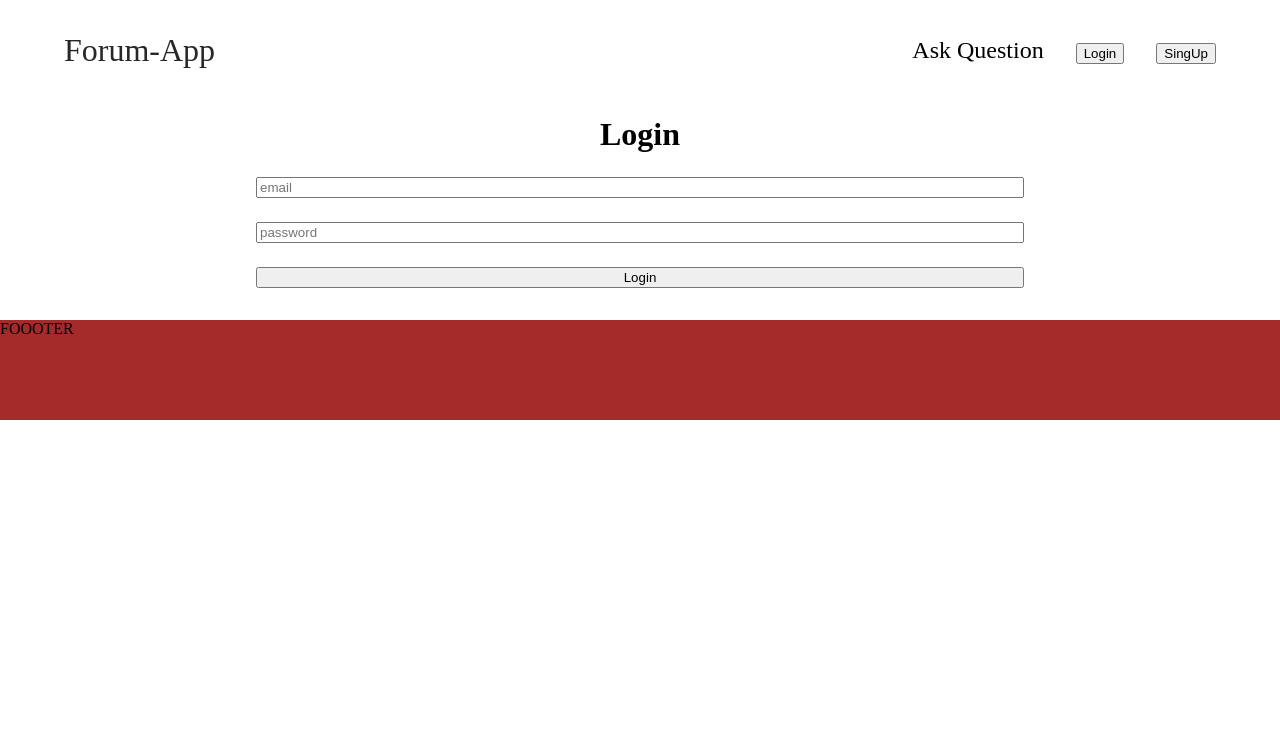
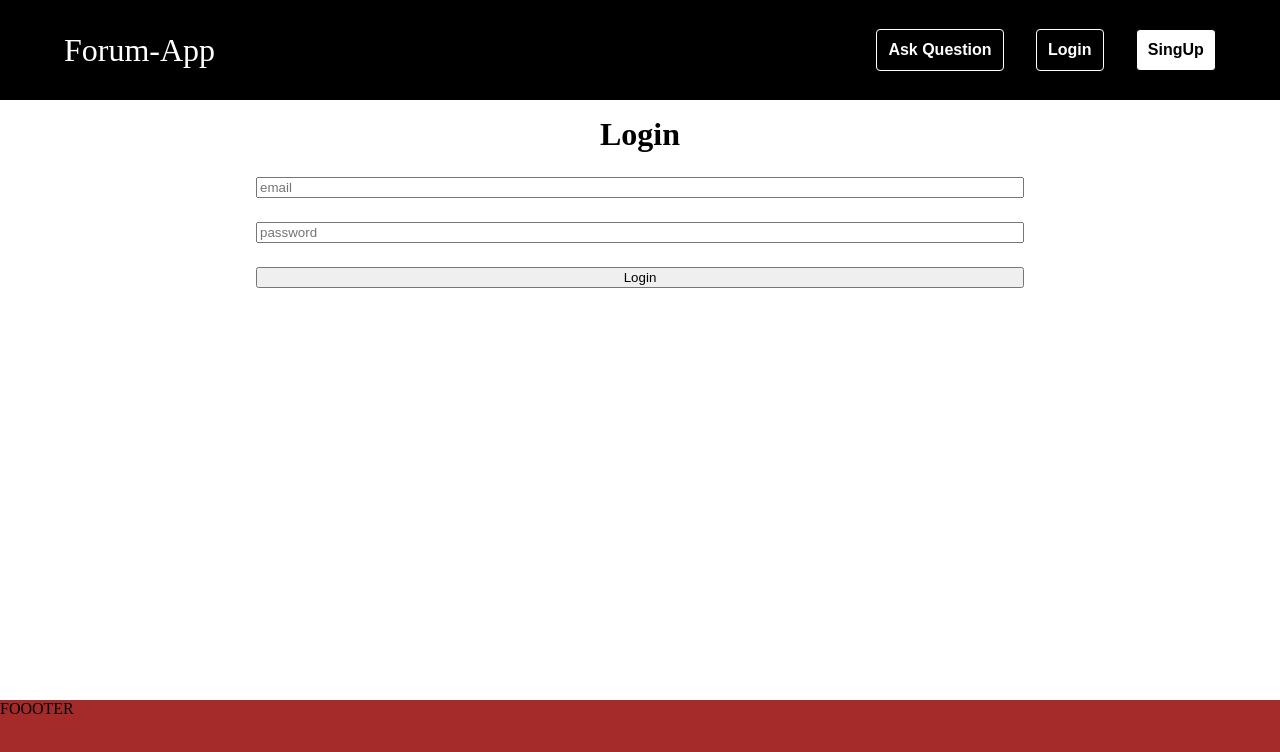
Before and after one commit to SlunkiusTu/Final-front, a Next.js app: page /login in a window 1280 px wide. Shown: the top 752 px of the page. Built offline with nearby package versions, Linux system fonts and the light colour scheme.

Commit message:
some fixes, added css

```diff
--- a/src/components/Forum/forum.module.css
+++ b/src/components/Forum/forum.module.css
@@ -1,10 +1,10 @@
 .wrapper {
-  background: rgb(10, 31, 97);
+  background: rgb(24, 25, 3);
   background: linear-gradient(
     180deg,
-    rgba(10, 31, 97, 1) 19%,
-    rgba(36, 29, 157, 1) 67%,
-    rgba(24, 25, 3, 1) 100%
+    rgba(24, 25, 3, 1) 0%,
+    rgba(10, 31, 97, 1) 47%,
+    rgba(36, 29, 157, 1) 67%
   );
   height: 200px;
   text-align: center;
--- a/src/components/Header/Header.tsx
+++ b/src/components/Header/Header.tsx
@@ -43,28 +43,28 @@ const Header = () => {
       </div>
       <ul>
         <li>
-          <Link
-            href="/ask-question"
-            className={styles.askQuestion}
-            onClick={askQuestionClick}
-          >
-            Ask Question
+          <Link href="/ask-question">
+            <button className={styles.askQuestion} onClick={askQuestionClick}>
+              Ask Question
+            </button>
           </Link>
         </li>
 
         <li>
           {isLoggedIn ? (
-            <button onClick={handleLogout}>Logout</button>
+            <button className={styles.logout} onClick={handleLogout}>
+              Logout
+            </button>
           ) : (
             <Link href="/login">
-              <button>Login</button>
+              <button className={styles.login}>Login</button>
             </Link>
           )}
         </li>
         {!isLoggedIn && (
           <li>
             <Link href="/register">
-              <button>SingUp</button>
+              <button className={styles.singup}>SingUp</button>
             </Link>
           </li>
         )}
--- a/src/components/Header/header.module.css
+++ b/src/components/Header/header.module.css
@@ -1,4 +1,5 @@
 .wrapper {
+  background-color: black;
   height: 100px;
   display: flex;
   justify-content: space-between;
@@ -10,7 +11,7 @@
 .logo {
   font-size: 2rem;
   text-decoration: none;
-  color: rgb(39, 39, 39);
+  color: white;
 }
 
 .wrapper ul {
@@ -26,5 +27,69 @@
 }
 
 .askQuestion {
+  background-color: black;
+  border: solid 1px white;
+  border-radius: 4px;
+  color: white;
+  padding: 0.7rem;
+  font-weight: 600;
+  font-size: 1rem;
   cursor: pointer;
 }
+
+.askQuestion:hover {
+  background-color: white;
+  border: solid 1px black;
+  color: black;
+}
+
+.login {
+  background-color: black;
+  border: solid 1px white;
+  border-radius: 4px;
+  color: white;
+  padding: 0.7rem;
+  font-weight: 600;
+  font-size: 1rem;
+  cursor: pointer;
+}
+
+.login:hover {
+  background-color: white;
+  border: solid 1px black;
+  color: black;
+}
+
+.logout {
+  background-color: black;
+  border: solid 1px white;
+  border-radius: 4px;
+  color: white;
+  padding: 0.7rem;
+  font-weight: 600;
+  font-size: 1rem;
+  cursor: pointer;
+}
+
+.logout:hover {
+  background-color: white;
+  border: solid 1px black;
+  color: black;
+}
+
+.singup {
+  background-color: white;
+  border: solid 1px black;
+  border-radius: 4px;
+  color: black;
+  padding: 0.7rem;
+  font-weight: 600;
+  font-size: 1rem;
+  cursor: pointer;
+}
+
+.singup:hover {
+  background-color: black;
+  border: solid 1px white;
+  color: white;
+}
--- /dev/null
+++ b/src/components/PageTemplate/PageTemplate.tsx
@@ -0,0 +1,21 @@
+import React, { ReactNode } from "react";
+import Header from "../Header/Header";
+import Footer from "../Footer/Footer";
+import styles from "./pagetemplate.module.css";
+
+type PageTemplateType = {
+  children: ReactNode;
+};
+
+const PageTemplate: React.FC<PageTemplateType> = ({ children }) => {
+  return (
+    <div className={styles.wrapper}>
+      <Header />
+      <div className={styles.main}>{children}</div>
+
+      <Footer />
+    </div>
+  );
+};
+
+export default PageTemplate;
--- /dev/null
+++ b/src/components/PageTemplate/pagetemplate.module.css
@@ -0,0 +1,10 @@
+.wrapper {
+  display: flex;
+  flex-direction: column;
+  min-height: 100vh;
+}
+
+.main {
+  flex: 1 1;
+  /* min-height: calc(100vh - 200px); */
+}
--- a/src/pages/login/index.tsx
+++ b/src/pages/login/index.tsx
@@ -2,9 +2,8 @@ import React, { useState } from "react";
 import axios from "axios";
 import cookie from "js-cookie";
 import { useRouter } from "next/router";
-import Footer from "@/components/Footer/Footer";
-import Header from "@/components/Header/Header";
 import styles from "./styles.module.css";
+import PageTemplate from "@/components/PageTemplate/PageTemplate";
 
 const Login = () => {
   const router = useRouter();
@@ -49,9 +48,7 @@ const Login = () => {
   };
 
   return (
-    <div>
-      <Header />
-
+    <PageTemplate>
       <div className={styles.form}>
         <h1>Login</h1>
         <input
@@ -75,8 +72,7 @@ const Login = () => {
         {passwordError && <p className={styles.error}>{passwordError}</p>}
         <button onClick={onLogin}>Login</button>
       </div>
-      <Footer />
-    </div>
+    </PageTemplate>
   );
 };
 
```
Also changed, not shown: src/pages/ask-question/index.tsx (+3 -6 lines), src/pages/index.tsx (+6 -7 lines), src/pages/question/[id].tsx (+3 -6 lines), src/pages/register/index.tsx (+4 -5 lines).
